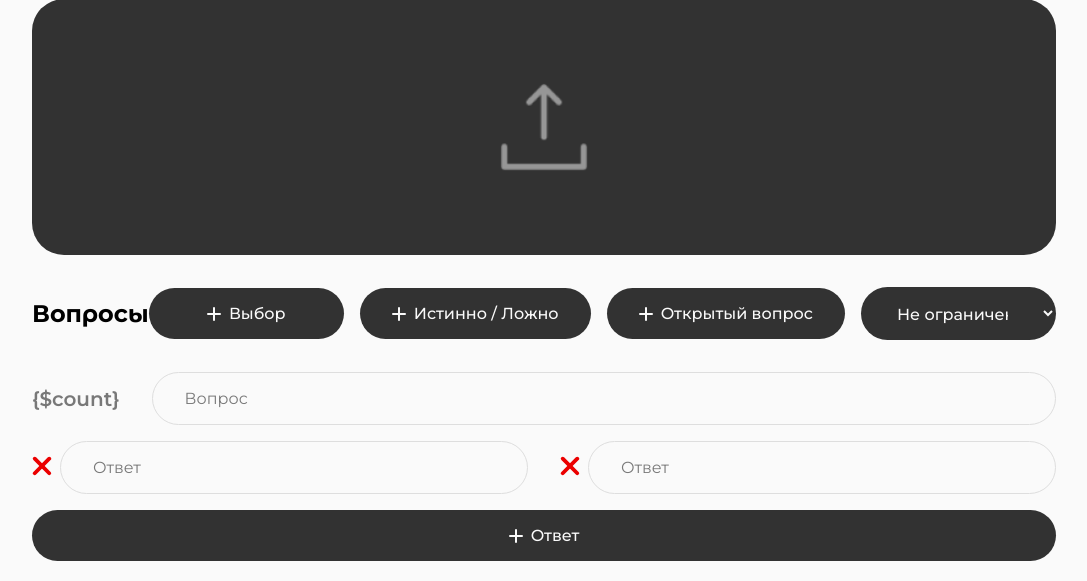
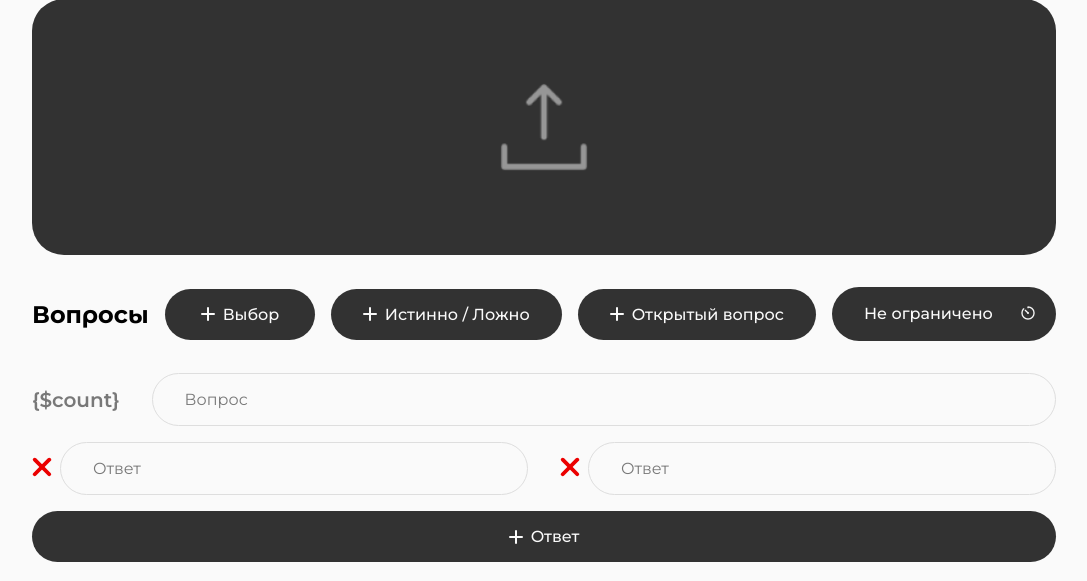
Before and after one commit to asxnah/nori, a PHP site: page /create.php in a window 1280 px wide. Shown: the part 496-1077 px from the top of the page, without its empty margins (96-1183 px from the left). Run offline with PHP 8.4, Linux system fonts and the light colour scheme; the visitor is signed in with stand-in values (Sample User, id 1).

Commit message:
create select icon instead of arrow

```diff
--- a/create.php
+++ b/create.php
@@ -53,6 +53,8 @@
               <img src="./assets/plus.svg" alt="+">
               Открытый вопрос
             </button>
+            <div class="select">
+              <img src="./assets/timer.png" alt="время на прохождение">
               <select class="btn-black">
                 <option value="infinite">
                   Не ограничено
@@ -73,6 +75,7 @@
                 <option value="120">120 мин (2 ч)</option>
                 <option value="235">235 мин (3 ч 55 мин)</option>
               </select>
+            </div>
           </div>
         </div>
         <section id="questions">
--- a/css/create.css
+++ b/css/create.css
@@ -131,6 +131,21 @@ form > * {
 	gap: 0.5rem;
 }
 
+select {
+	min-width: 14rem;
+	appearance: none;
+}
+
+.select {
+	position: relative;
+}
+
+.select img {
+	position: absolute;
+	right: 1.25rem;
+	top: 1.1rem;
+}
+
 /* вопросы */
 
 #questions {
```
Lines whose indentation alone changed are shown as unchanged.
